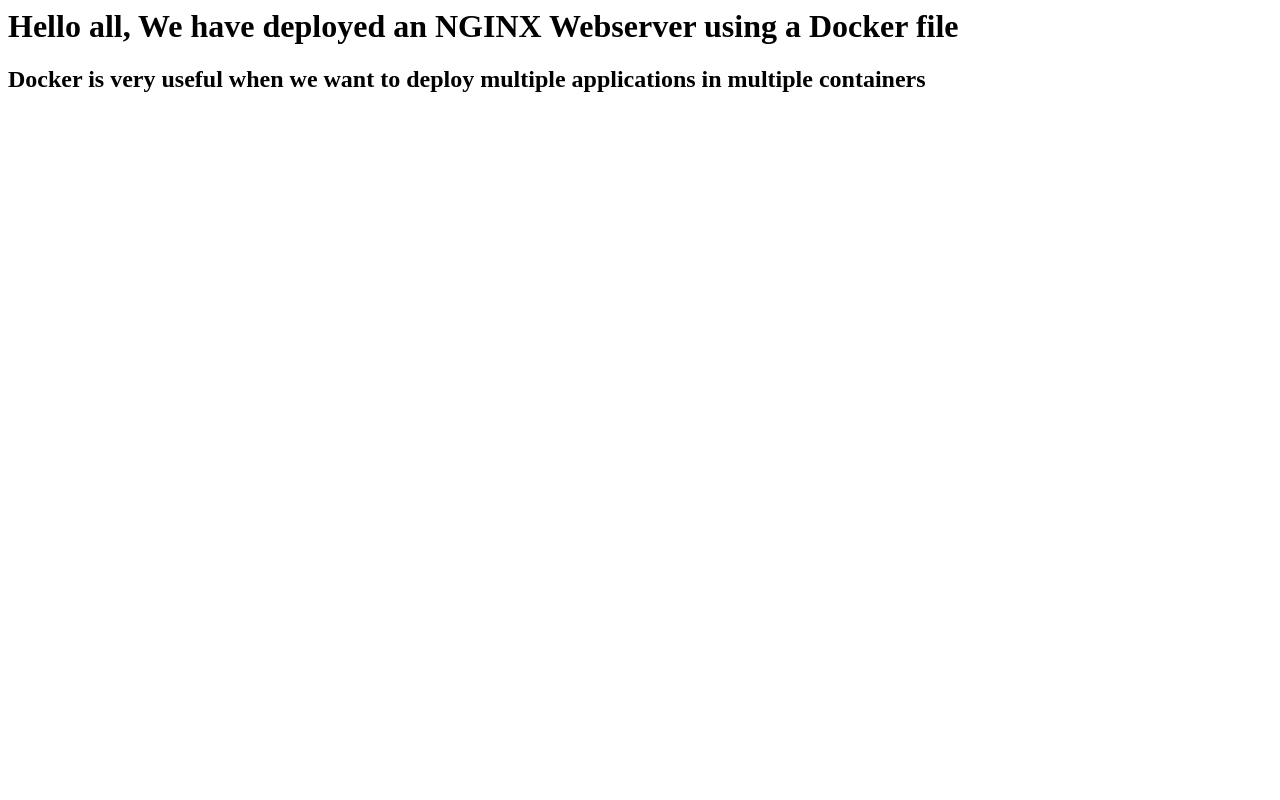
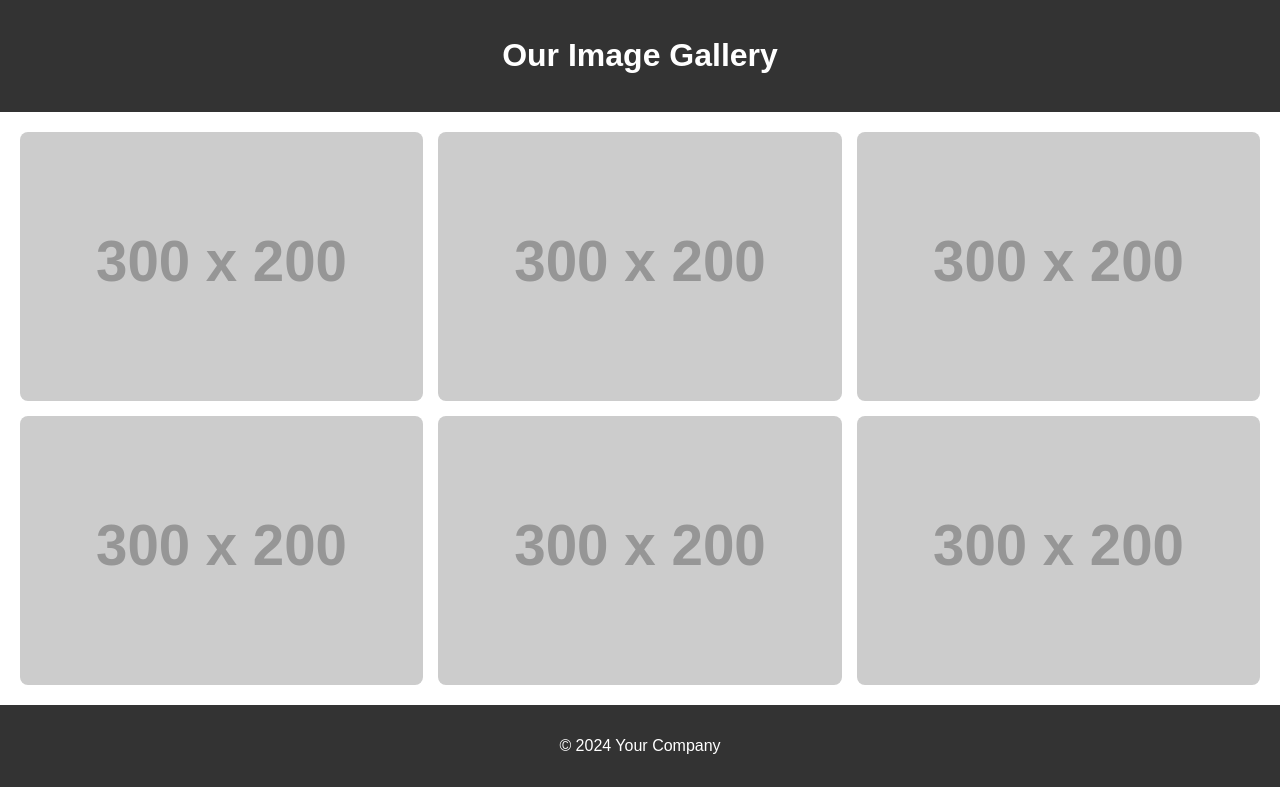
Before and after one commit to manohar-javvadi/Docker, a plain HTML site: page index.html in a window 1280 px wide. Drawn offline with Linux system fonts and the light colour scheme; placeholder pictures from the web are drawn by us.

Commit message:
Update index.html

```diff
--- a/index.html
+++ b/index.html
@@ -1,2 +1,61 @@
-<h1>Hello all, We have deployed an NGINX Webserver using a Docker file</h1>
-<h2>Docker is very useful when we want to deploy multiple applications in multiple containers</h2>
+<!DOCTYPE html>
+<html lang="en">
+<head>
+  <meta charset="UTF-8">
+  <meta name="viewport" content="width=device-width, initial-scale=1.0">
+  <title>Image Gallery</title>
+  <style>
+    body {
+      font-family: Arial, sans-serif;
+      margin: 0;
+      padding: 0;
+    }
+    header {
+      background-color: #333;
+      color: white;
+      padding: 1rem;
+      text-align: center;
+    }
+    .gallery {
+      display: grid;
+      grid-template-columns: repeat(3, 1fr);
+      gap: 15px;
+      padding: 20px;
+    }
+    .gallery img {
+      width: 100%;
+      border-radius: 8px;
+      transition: transform 0.3s ease-in-out;
+    }
+    .gallery img:hover {
+      transform: scale(1.05);
+    }
+    footer {
+      background-color: #333;
+      color: white;
+      text-align: center;
+      padding: 1rem;
+    }
+  </style>
+</head>
+<body>
+
+  <header>
+    <h1>Our Image Gallery</h1>
+  </header>
+
+  <div class="gallery">
+    <img src="https://via.placeholder.com/300x200" alt="Image 1">
+    <img src="https://via.placeholder.com/300x200" alt="Image 2">
+    <img src="https://via.placeholder.com/300x200" alt="Image 3">
+    <img src="https://via.placeholder.com/300x200" alt="Image 4">
+    <img src="https://via.placeholder.com/300x200" alt="Image 5">
+    <img src="https://via.placeholder.com/300x200" alt="Image 6">
+  </div>
+
+  <footer>
+    <p>&copy; 2024 Your Company</p>
+  </footer>
+
+</body>
+</html>
```
